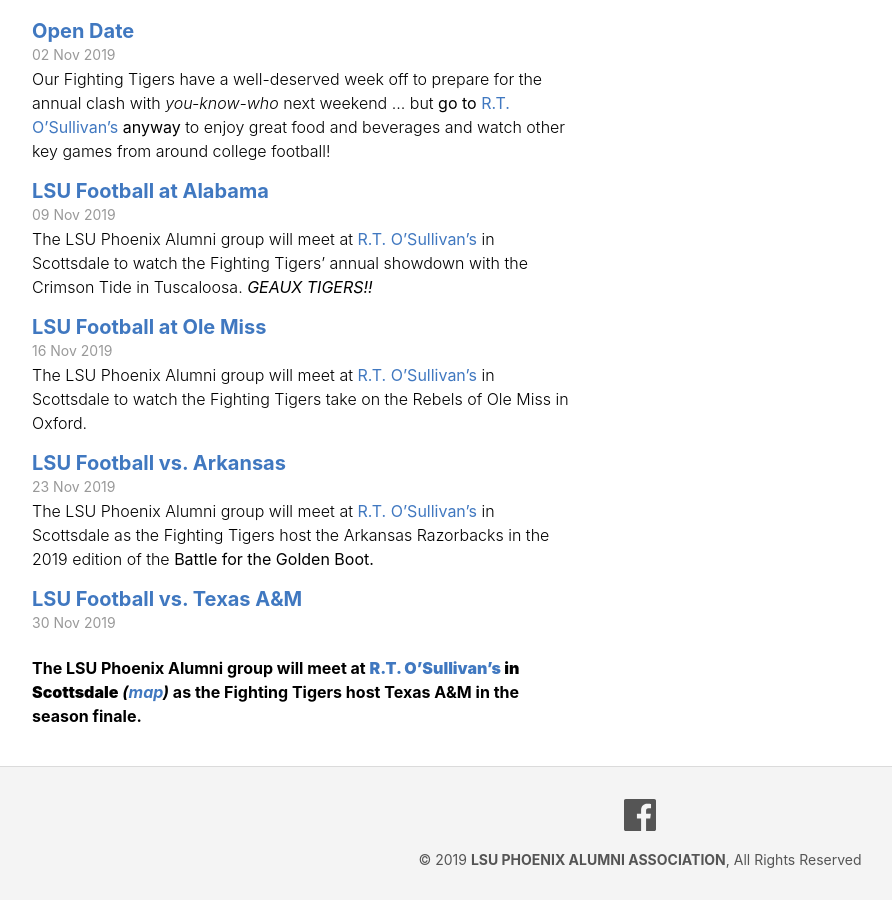
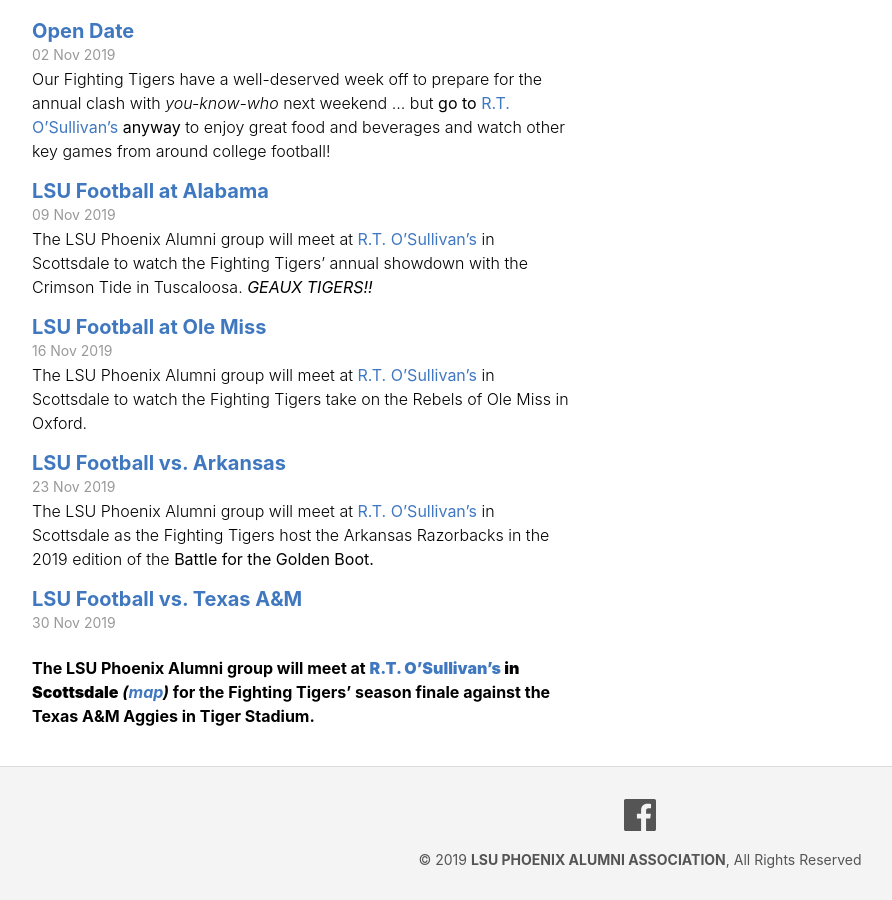
Before and after one commit to lsu-phoenix-alumni/lsu-phoenix-alumni.github.io, a Jekyll site: the page built from _pages/events.html, in a window 1280 px wide and 900 px high, scrolled down 1284 px. Shown: the whole window, without its empty margins (0-892 px from the left). Built offline with Jekyll 4.4.1, drawn with Linux system fonts in a browser that asks for light colours.

Commit message:
Updated Lsu Vs Texas A And M

```diff
--- a/_events/lsu-vs-texas-a-and-m.markdown
+++ b/_events/lsu-vs-texas-a-and-m.markdown
@@ -6,6 +6,6 @@
 position: 12
 ---
 
-#### The LSU Phoenix Alumni group will meet at **[R.T. O'Sullivan's](https://scottsdale.rtosullivans.com/ "RTO Scottsdale website") in Scottsdale**  *([map](https://goo.gl/maps/3MjPdBhDfGWxt53HA "Google map: RTO Scottsdale"))* as the Fighting Tigers host Texas A&M in the season finale.
+#### The LSU Phoenix Alumni group will meet at **[R.T. O'Sullivan's](https://scottsdale.rtosullivans.com/ "RTO Scottsdale website") in Scottsdale**  *([map](https://goo.gl/maps/3MjPdBhDfGWxt53HA "Google map: RTO Scottsdale"))* for the Fighting Tigers' season finale against the Texas A&M Aggies in Tiger Stadium.
 
-#### Game time is TBA; check [LSUSports.net](http://www.lsusports.net/SportSelect.dbml?SPID=2164&SPSID=27811&DB_OEM_ID=5200&_ga=2.61742444.1994479276.1565745145-1475237789.1565745143 "THE OFFICIAL SITE OF LSU ATHLETICS") for scheduling updates.
+##### Game time is TBA; check [LSUSports.net](http://www.lsusports.net/SportSelect.dbml?SPID=2164&SPSID=27811&DB_OEM_ID=5200&_ga=2.61742444.1994479276.1565745145-1475237789.1565745143 "THE OFFICIAL SITE OF LSU ATHLETICS") for scheduling updates.
```
